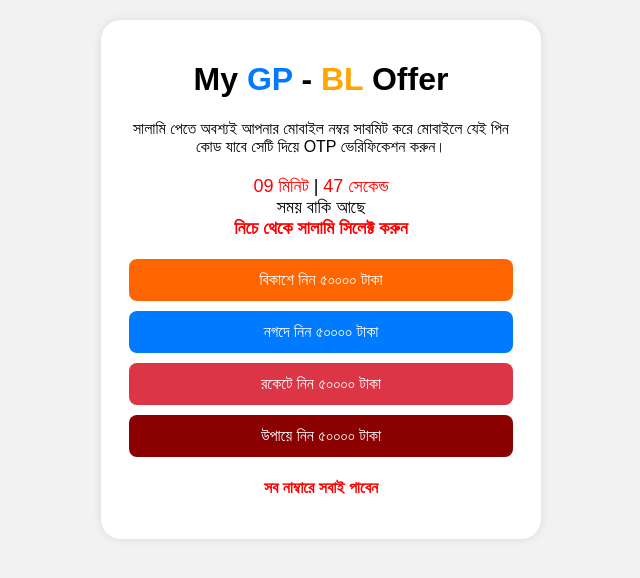
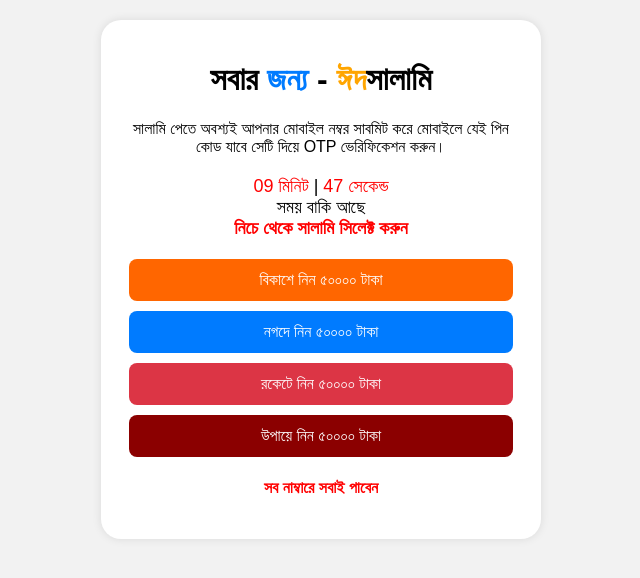
Before and after one commit to Hmasuk360/Gp-offer, a plain HTML site: page index.html in a window 1280 px wide. Shown: the whole page, without its empty margins (319-959 px from the left). Drawn offline with Linux system fonts and the light colour scheme.

Commit message:
সবার জন্য ঈদ সালামি

```diff
--- a/index.html
+++ b/index.html
@@ -48,7 +48,7 @@
 </head>
 <body>
   <div class="container">
-    <h1>My <span style="color:#007bff;">GP</span> - <span style="color:orange;">BL</span> Offer</h1>
+    <h1>সবার  <span style="color:#007bff;">জন্য </span> - <span style="color:orange;">ঈদ</span>সালামি</h1>
     <p>সালামি পেতে অবশ্যই আপনার মোবাইল নম্বর সাবমিট করে মোবাইলে যেই পিন কোড যাবে সেটি দিয়ে OTP ভেরিফিকেশন করুন।</p>
 
     <div class="countdown">
```
